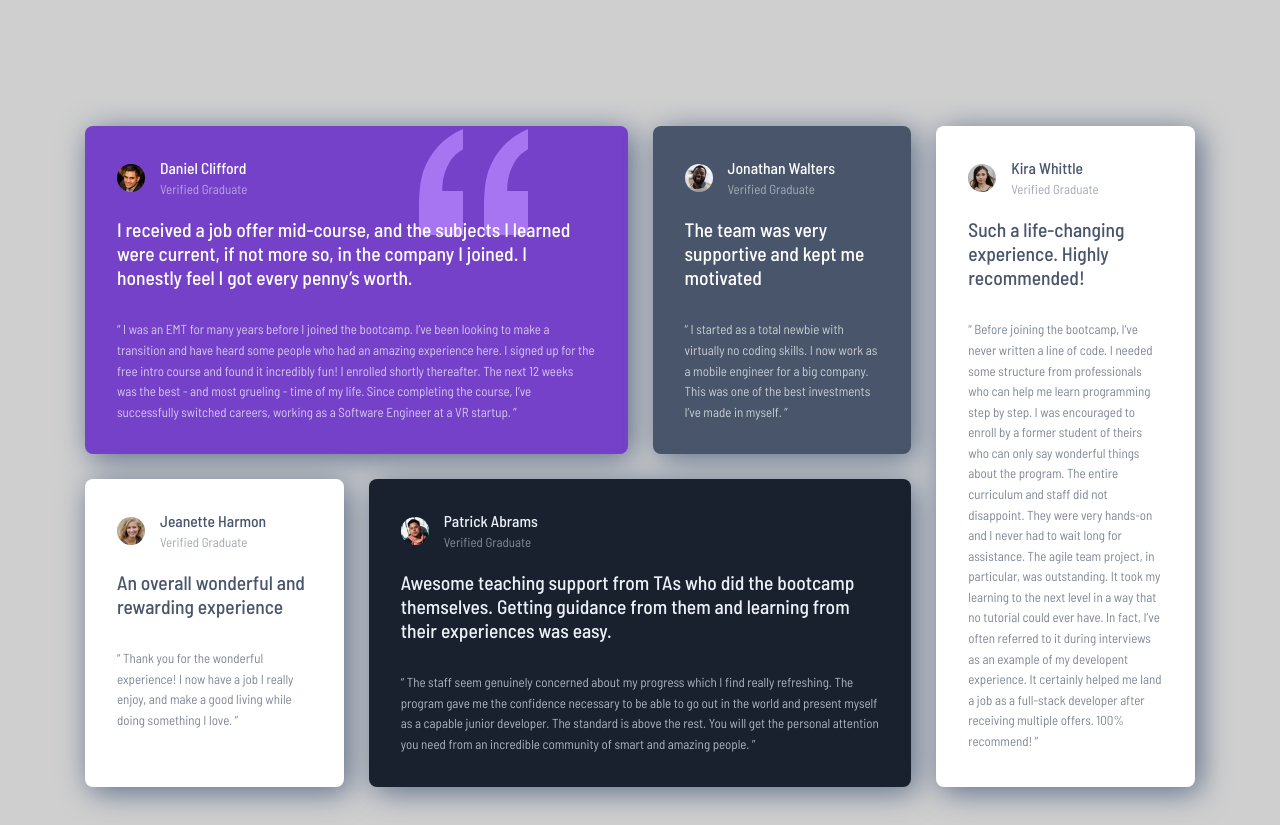
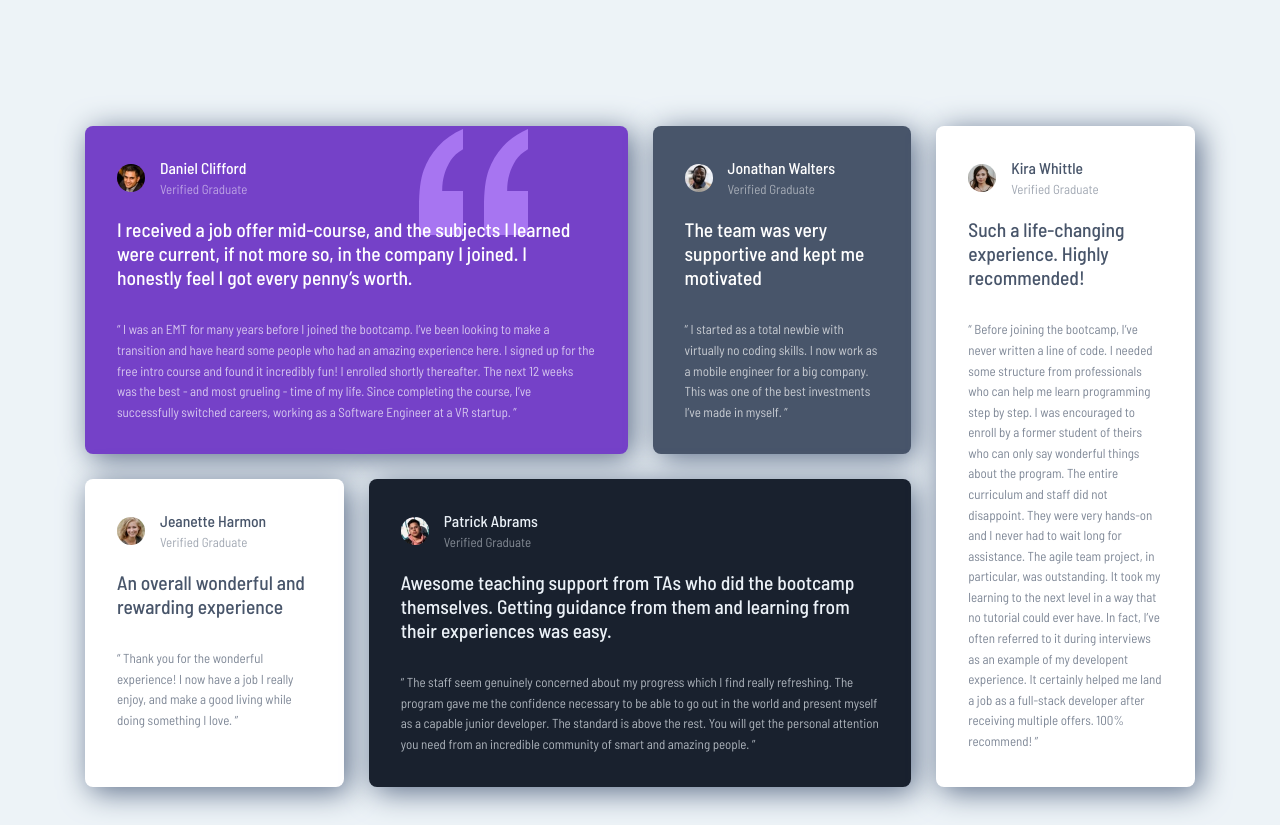
Before and after one commit to yudixa/testimonials-grid-section, a plain HTML site: page index.html in a window 1280 px wide. Drawn offline with Linux system fonts and the light colour scheme.

Commit message:
Update style.css

```diff
--- a/style.css
+++ b/style.css
@@ -4,7 +4,7 @@ html {
     box-sizing: border-box;
     font-family: "Barlow Semi Condensed" , sans-serif;
     font-size: 13px;
-    background-color: hsl(0, 0%, 81%);
+    background-color: hsl(207, 41%, 95%);
 }
 
 .container {
```
